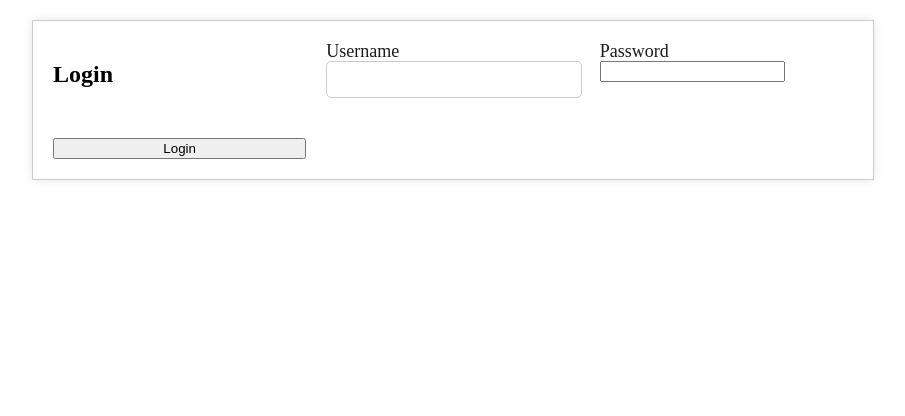
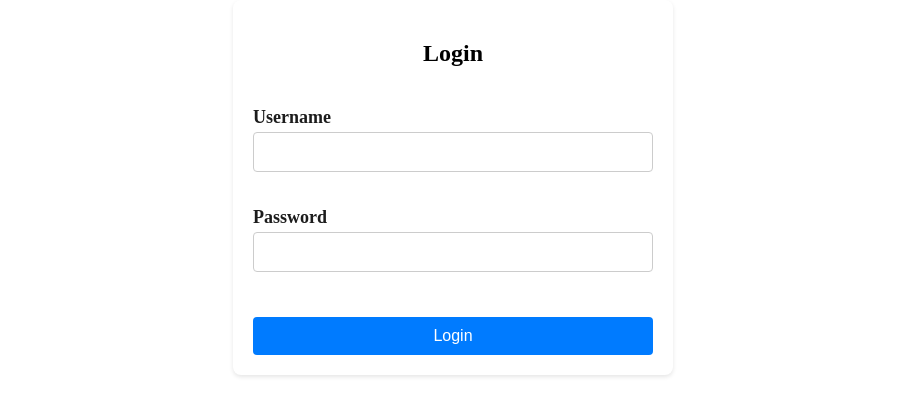
Before and after one commit to amit-rai1/celetelFrontend, a React (Create React App) app: page / in a window 1280 px wide. Shown: the top 416 px of the page, without its empty margins (187-1092 px from the left). Built offline with nearby package versions, Linux system fonts and the light colour scheme.

Commit message:
fix the css issues

```diff
--- a/src/features/Login.js
+++ b/src/features/Login.js
@@ -1,20 +1,15 @@
-// src/Login.js
 import React, { useState } from 'react';
 import axios from 'axios';
-import './Login.css';
 import { loginAdmin } from './Service/auth.service';
-import { useNavigate } from 'react-router-dom'; // Import useNavigate
-
+import { useNavigate } from 'react-router-dom';
 
 import { toast } from 'react-toastify';
 import 'react-toastify/dist/ReactToastify.css';
 
-
 const Login = () => {
   const [username, setUsername] = useState('');
   const [password, setPassword] = useState('');
-  const navigate = useNavigate(); // Initialize navigate
-
+  const navigate = useNavigate();
 
   const handleLogin = async (e) => {
     e.preventDefault();
@@ -22,30 +17,40 @@ const Login = () => {
     try {
       const response = await loginAdmin(username, password);
 
-        if (response.status===200) {
-            console.log(response.status,"response.success")
-          toast.success(response.msg); // Show success toast
+      if (response.status === 200) {
+        console.log(response.status, "response.success")
+        toast.success(response.msg);
         navigate('/AddForm');
-
-        //   alert("successfully login")
-          console.log(response.token); // JWT token
-          // Handle successful login (e.g., redirect or set user state)
+        console.log(response.token);
       } else {
-          toast.error(response.msg); // Show error toast
+        toast.error(response.msg);
       }
     } catch (error) {
       console.error('Error:', error);
     }
   };
 
-
-
   return (
-    <div className="container">
-      <form onSubmit={handleLogin}>
-        <h2>Login</h2>
-        <div className="form-group">
-          <label htmlFor="username">Username</label>
+    <div style={{
+      maxWidth: '400px',
+      margin: '0 auto',
+      padding: '20px',
+      backgroundColor: '#fff',
+      borderRadius: '8px',
+      boxShadow: '0px 2px 4px rgba(0, 0, 0, 0.1)'
+    }}>
+      <form style={{
+        display: 'flex',
+        flexDirection: 'column'
+      }} onSubmit={handleLogin}>
+        <h2 style={{
+          textAlign: 'center',
+          marginBottom: '20px'
+        }}>Login</h2>
+        <div style={{
+          marginBottom: '15px'
+        }}>
+          <label htmlFor="username" style={{fontWeight: 'bold'}}>Username</label>
           <input
             type="text"
             id="username"
@@ -53,10 +58,21 @@ const Login = () => {
             value={username}
             onChange={(e) => setUsername(e.target.value)}
             required
+            style={{
+              padding: '10px',
+              border: '1px solid #ccc',
+              borderRadius: '4px',
+              boxSizing: 'border-box',
+              width: '100%',
+              fontSize: '16px',
+              marginTop: '5px'
+            }}
           />
         </div>
-        <div className="form-group">
-          <label htmlFor="password">Password</label>
+        <div style={{
+          marginBottom: '15px'
+        }}>
+          <label htmlFor="password" style={{fontWeight: 'bold'}}>Password</label>
           <input
             type="password"
             id="password"
@@ -64,14 +80,31 @@ const Login = () => {
             value={password}
             onChange={(e) => setPassword(e.target.value)}
             required
+            style={{
+              padding: '10px',
+              border: '1px solid #ccc',
+              borderRadius: '4px',
+              boxSizing: 'border-box',
+              width: '100%',
+              fontSize: '16px',
+              marginTop: '5px'
+            }}
           />
         </div>
-        <button type="submit">Login</button>
+        <button type="submit" style={{
+          padding: '10px',
+          backgroundColor: '#007bff',
+          border: 'none',
+          borderRadius: '4px',
+          color: '#fff',
+          fontSize: '16px',
+          cursor: 'pointer',
+          width: '100%',
+          marginTop: '10px'
+        }}>Login</button>
       </form>
     </div>
   );
 };
 
-
-
 export default Login;
```
Also changed, not shown: 1 other file (tests, documents, lock files or other folders). Lines whose indentation alone changed are shown as unchanged.
